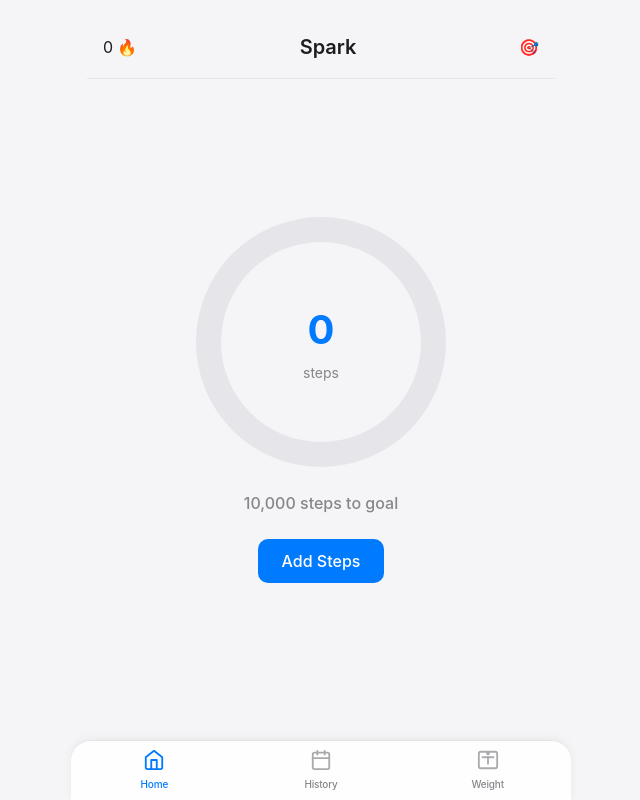
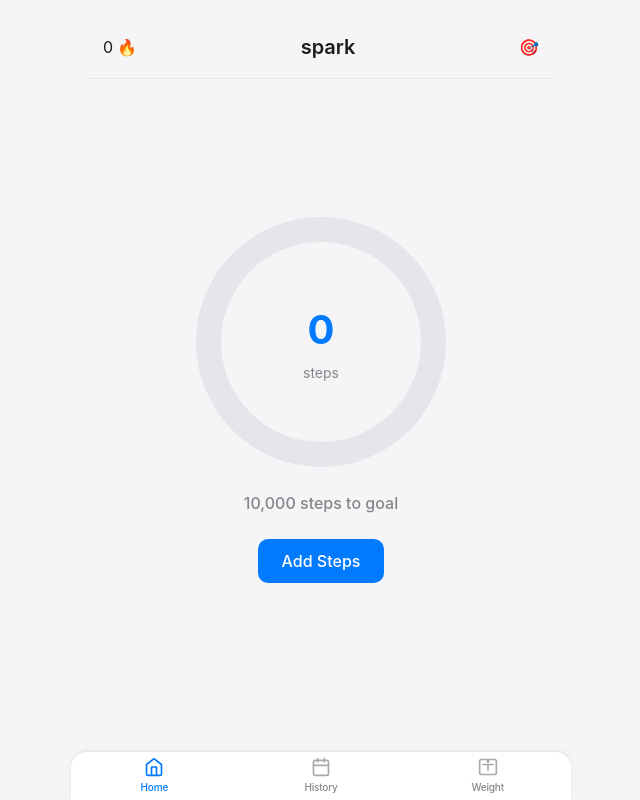
Before and after one commit to prunie24/spark, a plain HTML site: page index.html in a window 1280 px wide. Shown: the whole page, without its empty margins (319-959 px from the left). Drawn offline with nearby package versions, Linux system fonts and the light colour scheme.

Commit message:
hope it works

```diff
--- a/styles.css
+++ b/styles.css
@@ -54,6 +54,7 @@ header {
 header h1 {
     font-size: 20px;
     font-weight: 600;
+    text-transform: lowercase;
 }
 
 .streak-container {
@@ -133,10 +134,13 @@ header h1 {
     left: 0;
     right: 0;
     background-color: white;
-    border-top: 1px solid var(--light-gray);
+    border-top: 1px solid rgba(0, 0, 0, 0.1);
     z-index: 10;
     max-width: 500px;
     margin: 0 auto;
+    height: 49px;
+    border-radius: 16px 16px 0 0;
+    box-shadow: 0 -1px 5px rgba(0, 0, 0, 0.05);
 }
 
 .tab-item {
@@ -144,10 +148,12 @@ header h1 {
     display: flex;
     flex-direction: column;
     align-items: center;
-    padding: 12px 0;
+    justify-content: center;
     cursor: pointer;
     color: var(--text-secondary);
     transition: color 0.2s;
+    height: 100%;
+    padding: 0;
 }
 
 .tab-item.active {
@@ -155,13 +161,21 @@ header h1 {
 }
 
 .tab-icon {
-    font-size: 20px;
-    margin-bottom: 4px;
+    width: 20px;
+    height: 20px;
+    margin-bottom: 3px;
+    opacity: 0.7;
+    transition: opacity 0.2s;
+}
+
+.tab-item.active .tab-icon {
+    opacity: 1;
 }
 
 .tab-label {
-    font-size: 12px;
+    font-size: 10px;
     font-weight: 500;
+    letter-spacing: -0.2px;
 }
 
 /* Buttons */
@@ -382,68 +396,21 @@ select:focus {
     #today-steps {
         font-size: 40px;
     }
-    .tab-icon {
-        width: 24px;
-        height: 24px;
-        margin-bottom: 4px;
-        opacity: 0.7;
 }
 
-    .tab-item.active .tab-icon {
-        opacity: 1;
-        color: var(--primary-color);
-    }
+/* Force mobile styles */
+@media screen and (max-width: 767px) {
     .tab-bar {
-        display: flex;
-        position: fixed;
-        bottom: 0;
-        left: 0;
-        right: 0;
-        background-color: rgba(255, 255, 255, 0.9);
-        backdrop-filter: blur(10px);
-        -webkit-backdrop-filter: blur(10px);
-        border-top: 1px solid rgba(0, 0, 0, 0.1);
-        z-index: 10;
-        max-width: 500px;
-        margin: 0 auto;
-        height: 60px; /* Fixed height */
-        border-radius: 20px 20px 0 0;
-        box-shadow: 0 -2px 10px rgba(0, 0, 0, 0.05);
+        height: 49px !important;
+        padding: 0 !important;
     }
 
-      /* Ensure tab items have proper styling and consistent size */
-      .tab-item {
-        flex: 1;
-        display: flex;
-        flex-direction: column;
-        align-items: center;
-        justify-content: center;
-        cursor: pointer;
-        height: 100%;
-        padding: 0; /* Remove padding to prevent size issues */
-      }
-
-      /* Improve the appearance of the tab icons */
     .tab-icon {
-        width: 22px; /* Slightly smaller */
-        height: 22px;
-        margin-bottom: 4px;
-        opacity: 0.7;
-        transition: opacity 0.2s;
+        width: 20px !important;
+        height: 20px !important;
     }
 
     .tab-label {
-        font-size: 10px;
-        font-weight: 500;
-        letter-spacing: -0.2px;
-        margin-top: 2px;
-      }
-
-      /* Remove the dynamic padding that's causing issues on mobile */
-      @supports (padding-bottom: env(safe-area-inset-bottom)) {
-        .tab-bar {
-          padding-bottom: 0; /* Override previous value */
-          padding-top: 0; /* Override previous value */
+        font-size: 10px !important;
     }
 }
-}
```
Lines whose indentation alone changed are shown as unchanged.
